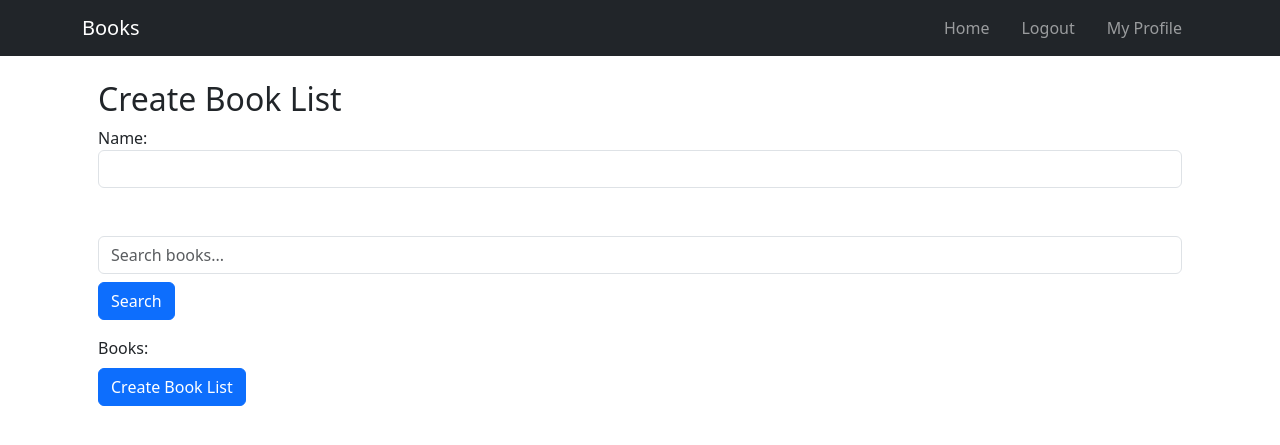
After one commit to VolodymyrHarasymchuk/book-app, a Django app: page /create_book_list/ in a window 1280 px wide. The commit adds this page. Shown: the top 445 px of the page. Run offline with Django 5.2, Linux system fonts and the light colour scheme; the visitor is signed in with stand-in values (Sample User, id 1); data that the repository does not hold is empty; some libraries are stand-ins or nearby versions.

Commit message:
added book list creation page

```diff
--- a/books/forms.py
+++ b/books/forms.py
@@ -1,6 +1,6 @@
 from django import forms
 from django.contrib.auth.forms import UserCreationForm, UserChangeForm
-from .models import User, Book, Review, Purchase, Report
+from .models import User, Book, Review, Purchase, Report, BookList
 
 class CustomUserCreationForm(UserCreationForm):
     class Meta(UserCreationForm.Meta):
@@ -55,3 +55,14 @@ class ReportForm(forms.ModelForm):
         widgets = {
             'description': forms.Textarea(attrs={'class': 'form-control', 'rows': 5, 'placeholder': 'Describe the issue...'}),
         }
+
+class BookListForm(forms.ModelForm):
+    search = forms.CharField(required=False, widget=forms.TextInput(attrs={'class': 'form-control', 'placeholder': 'Search books...'}))
+
+    class Meta:
+        model = BookList
+        fields = ['name', 'books']
+        widgets = {
+            'name': forms.TextInput(attrs={'class': 'form-control'}),
+            'books': forms.CheckboxSelectMultiple(),
+        }
--- a/books/models.py
+++ b/books/models.py
@@ -39,6 +39,9 @@ class Book(models.Model):
         self.rating = total_rating / self.num_ratings
         self.save()
 
+    def __str__(self):
+        return self.name
+
 class Review(models.Model):
     user = models.ForeignKey(User, on_delete=models.CASCADE)
     book = models.ForeignKey(Book, on_delete=models.CASCADE)
@@ -72,3 +75,11 @@ class Report(models.Model):
 
     def __str__(self):
         return f'Report by {self.user.username} on {self.book.name}'
+
+class BookList(models.Model):
+    user = models.ForeignKey(User, on_delete=models.CASCADE)
+    name = models.CharField(max_length=200)
+    books = models.ManyToManyField(Book, blank=True)
+
+    def __str__(self):
+        return f'{self.name} by {self.user.username}'
--- /dev/null
+++ b/books/templates/books/create_book_list.html
@@ -0,0 +1,28 @@
+{% extends "books/base.html" %}
+
+{% load crispy_forms_tags %}
+
+{% block content %}
+<div class="container mt-2">
+    <h2>Create Book List</h2>
+    <div class="form-group mb-5">
+        {{ form.name.label_tag }}
+        {{ form.name }}
+    </div>
+
+    <form method="get" class="mb-3">
+        <input type="text" name="search" class="form-control" placeholder="Search books..." value="{{ search_query }}">
+        <button type="submit" class="btn btn-primary mt-2">Search</button>
+    </form>
+
+    <form method="post">
+        {% csrf_token %}
+        {{ form.non_field_errors }}
+        <div class="form-group">
+            {{ form.books.label_tag }}
+            {{ form.books }}
+        </div>
+        <button type="submit" class="btn btn-primary mt-2">Create Book List</button>
+    </form>
+</div>
+{% endblock %}
--- a/books/templates/books/purchase_success.html
+++ b/books/templates/books/purchase_success.html
@@ -4,7 +4,7 @@
 <div class="container">
     <h2>Purchase Successful</h2>
     <p>Thank you for purchasing {{ book.name }}!</p>
-    <p>Amount Paid: ${{ book.price }}</p>
+    <p>Amount Paid: {{ book.price }} ₴</p>
     {% if book.watermarked_file %}
         <a href="{% url 'books:download_watermarked_book' book.id %}" class="btn btn-success" style="margin-top: 15px;" download>Download Book</a>
     {% endif %}
--- a/books/urls.py
+++ b/books/urls.py
@@ -24,5 +24,6 @@ urlpatterns = [
     path('edit_profile/', views.edit_profile, name='edit_profile'),
     path('download_watermarked_book/<int:book_id>', views.download_watermarked_book, name='download_watermarked_book'),
     path('report_book/<int:book_id>/', views.report_book, name='report_book'),
+    path('create_book_list/', views.create_book_list, name='create_book_list'),
     path("logout_user/", TemplateView.as_view(template_name='registration/logout_user.html'), name='logout_user'),
 ]
--- a/books/views.py
+++ b/books/views.py
@@ -7,8 +7,8 @@ from django.contrib.auth import login, logout, authenticate
 from django.contrib.auth.decorators import login_required
 from django.db.models import Q
 from .decorators import author_required
-from .models import Book, Review, Ratings, User, Purchase
-from .forms import CustomUserCreationForm, BookForm, ReviewForm, RatingForm, BookSearchForm, EditProfileForm, UserSearchForm, ReportForm
+from .models import Book, Review, Ratings, User, Purchase, BookList
+from .forms import CustomUserCreationForm, BookForm, ReviewForm, RatingForm, BookSearchForm, EditProfileForm, UserSearchForm, ReportForm, BookListForm
 import stripe
 import logging
 import PyPDF2
@@ -110,7 +110,32 @@ def profile(request, user_id=None):
         user = get_object_or_404(User, id=user_id)
     else:
         user = request.user
-    return render(request, 'books/profile.html', {'user': user})
+
+    book_lists = BookList.objects.filter(user=user)
+    return render(request, 'books/profile.html', {'user': user, 'book_lists': book_lists})
+
+@login_required
+def create_book_list(request):
+    search_query = request.GET.get('search', '')
+    books = Book.objects.all()
+
+    if search_query:
+        books = books.filter(Q(name__icontains=search_query) | Q(user__first_name__icontains=search_query) | Q(user__last_name__icontains=search_query))
+
+    if request.method == 'POST':
+        form = BookListForm(request.POST)
+        if form.is_valid():
+            book_list = form.save(commit=False)
+            book_list.user = request.user
+            book_list.save()
+            form.save_m2m()  # Save the many-to-many data for the form
+            return redirect('profile')  # Redirect to the profile page or any other page you prefer
+    else:
+        form = BookListForm()
+
+    form.fields['books'].queryset = books  # Update the queryset for the books field
+
+    return render(request, 'books/create_book_list.html', {'form': form, 'search_query': search_query})
 
 @login_required
 def edit_profile(request):
```
Also changed, not shown: books/templates/books/profile.html (+18 -0 lines), books/migrations/0020_booklist.py (added), media/images/book-cover.jpg (added), 3 other files.
